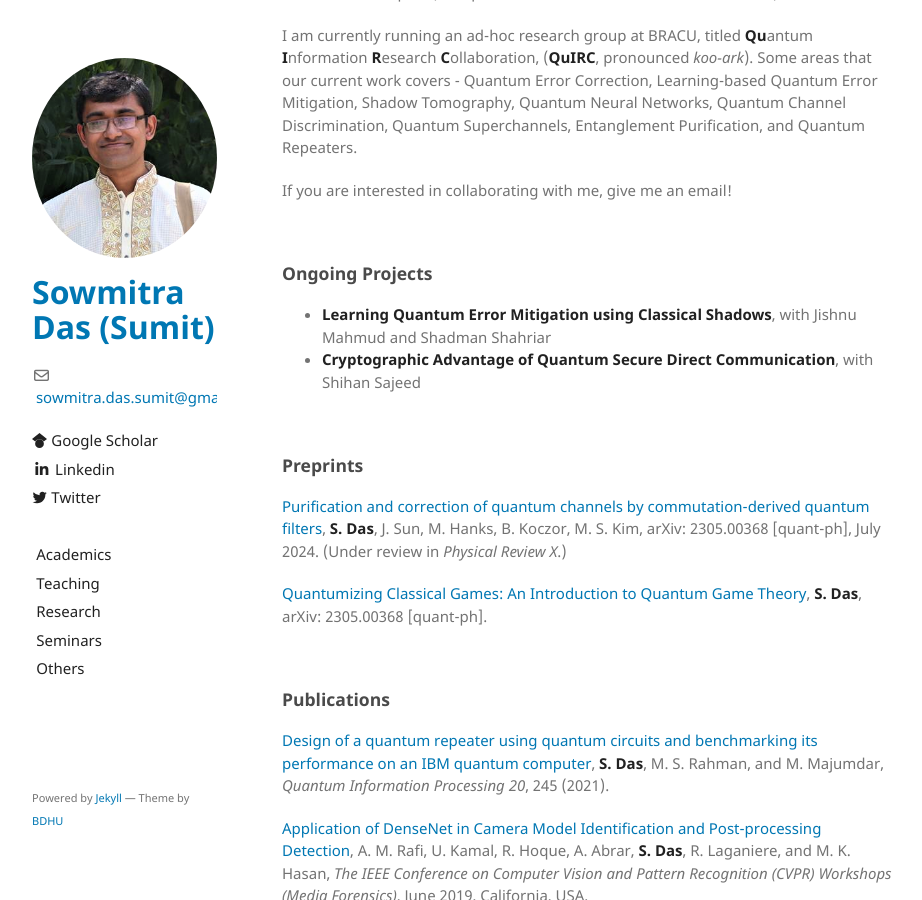
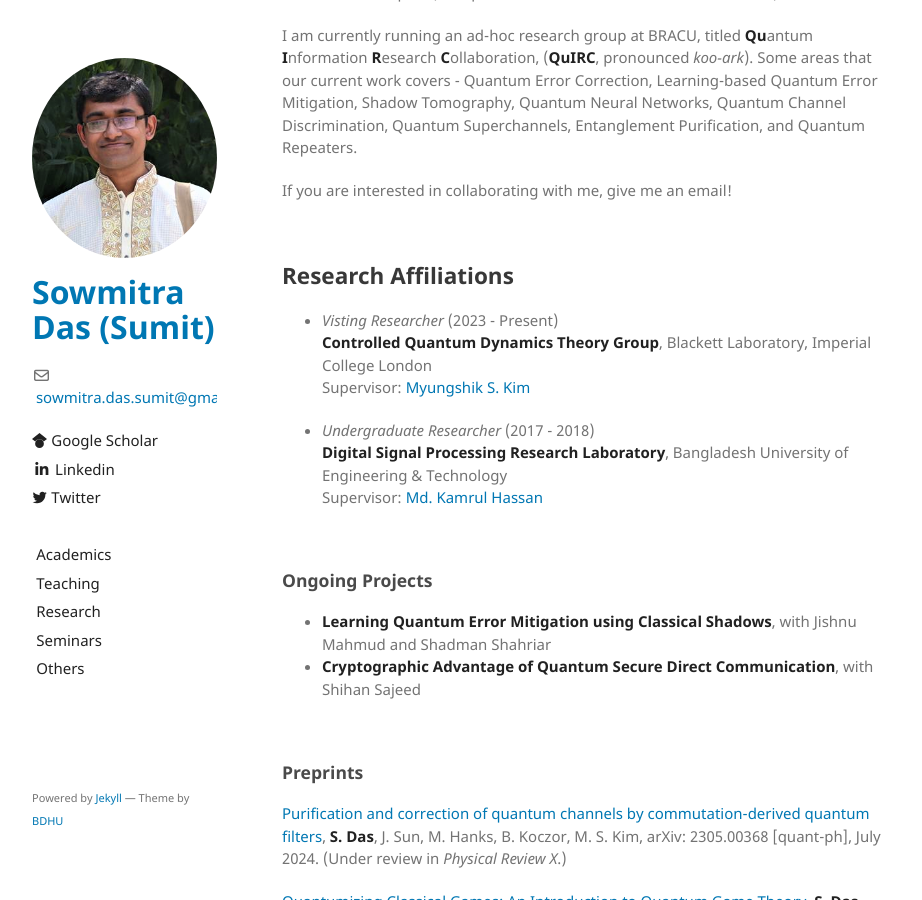
Before and after one commit to sowmitra-das-sumit/sowmitra-das-sumit.github.io, a Jekyll site: the page built from research.md, in a window 1280 px wide and 900 px high, scrolled down 479 px. Shown: the whole window, without its empty margins (178-1100 px from the left). Built offline with Jekyll 4.4.1, drawn with Linux system fonts in a browser that asks for light colours; the repository's description, which GitHub fills in, is left out; our own code applies the rules of GitHub Pages for plain Markdown files.

Commit message:
Update research.md

```diff
--- a/research.md
+++ b/research.md
@@ -11,6 +11,17 @@ Apart from these practical interests, I also have some highly theoretical ones.
 I am currently running an ad-hoc research group at BRACU, titled **Qu**antum **I**nformation **R**esearch **C**ollaboration, (**QuIRC**, pronounced _koo-ark_). Some areas that our current work covers - Quantum Error Correction, Learning-based Quantum Error Mitigation, Shadow Tomography, Quantum Neural Networks, Quantum Channel Discrimination, Quantum Superchannels, Entanglement Purification, and Quantum Repeaters.
 
 If you are interested in collaborating with me, give me an email!
+
+<br>
+
+## Research Affiliations
+- _Visting Researcher_ (2023 - Present)\
+  [**Controlled Quantum Dynamics Theory Group**](https://www.imperial.ac.uk/a-z-research/quantum-optics-and-laser-science/research/controlled-quantum-dynamics/), Blackett Laboratory, Imperial College London\
+  Supervisor: [Myungshik S. Kim](https://profiles.imperial.ac.uk/m.kim)
+
+- _Undergraduate Researcher_ (2017 - 2018)\
+  **Digital Signal Processing Research Laboratory**, Bangladesh University of Engineering & Technology\
+  Supervisor: [Md. Kamrul Hassan](https://khasan.buet.ac.bd/)
 
 <br>
 
```
